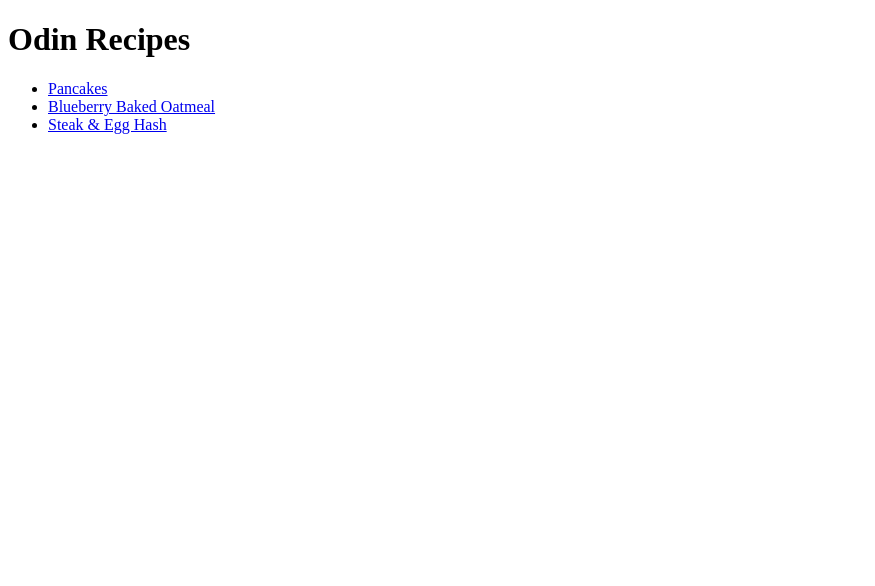
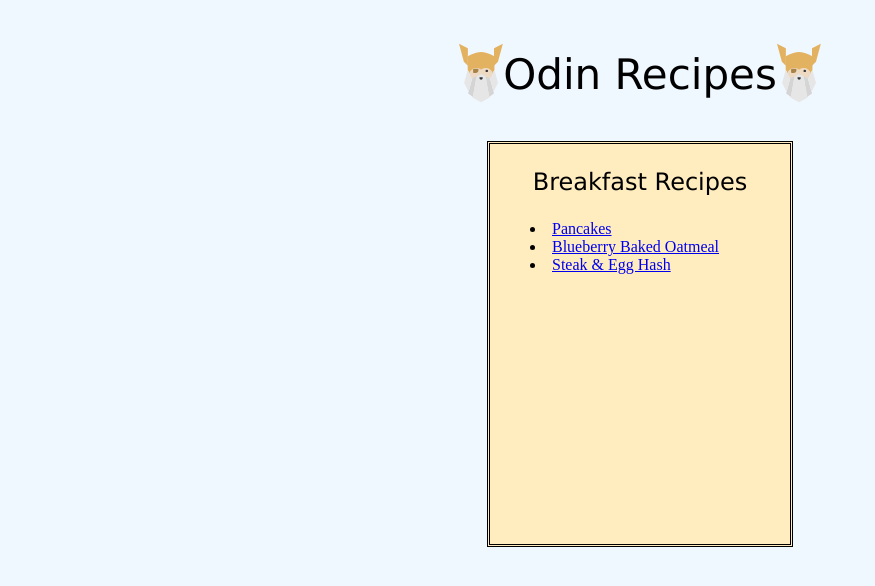
Before and after one commit to k-stannard/odin-recipes, a plain HTML site: page index.html in a window 1280 px wide. Shown: the whole page, without its empty margins (0-875 px from the left). Drawn offline with Linux system fonts and the light colour scheme.

Commit message:
Add CSS styling to index.html

```diff
--- a/index.html
+++ b/index.html
@@ -3,13 +3,28 @@
 <head>
     <meta charset="UTF-8">
     <title>Odin Recipes</title>
+    <link rel="stylesheet" href="styles.css">
 </head>
 <body>
-    <h1>Odin Recipes</h1>
-    <ul>
-        <li><a href="./recipes/pancakes.html">Pancakes</a></li>
-        <li><a href="./recipes/oatmeal.html">Blueberry Baked Oatmeal</a></li>
-        <li><a href="./recipes/steakegghash.html">Steak & Egg Hash</a></li>
-    </ul>
+    <div class="titleContainer">
+        <div class="odinImage">
+            <img src="./images/odin.svg" alt="The Odin Project Logo">
+        </div>
+        <div class="title">
+            <p>Odin Recipes</p>
+        </div>
+        <div class="odinImage">
+            <img src="./images/odin.svg" alt="The Odin Project Logo">
+        </div>
+    </div>
+
+    <div class="menuContainer">
+        <p class="title">Breakfast Recipes</p>
+        <ul>
+            <li><a href="./recipes/pancakes.html">Pancakes</a></li>
+            <li><a href="./recipes/oatmeal.html">Blueberry Baked Oatmeal</a></li>
+            <li><a href="./recipes/steakegghash.html">Steak & Egg Hash</a></li>
+        </ul>
+    </div>
 </body>
 </html>
--- /dev/null
+++ b/styles.css
@@ -0,0 +1,36 @@
+body {
+    background-color:aliceblue;
+}
+
+.title {
+    text-align: center;
+    font-family: Verdana, Geneva, Tahoma, sans-serif;
+    font-size: 42px;
+}
+
+p.title {
+    font-size: 24px;
+}
+
+.titleContainer {
+    display: flex;
+    align-items: center;
+    justify-content: center;
+}
+
+.menuContainer {
+    margin: auto;
+    background-color:rgb(255, 237, 192);
+    height: 400px;
+    width: 300px;
+    text-align: left;
+    list-style-position: inside;
+    border-style: double;
+}
+
+.odinImage {
+    float: left;
+    text-align: center;
+    height: auto;
+    width: auto;
+}
```
Also changed, not shown: images/odin.svg (added), 2 other files.
